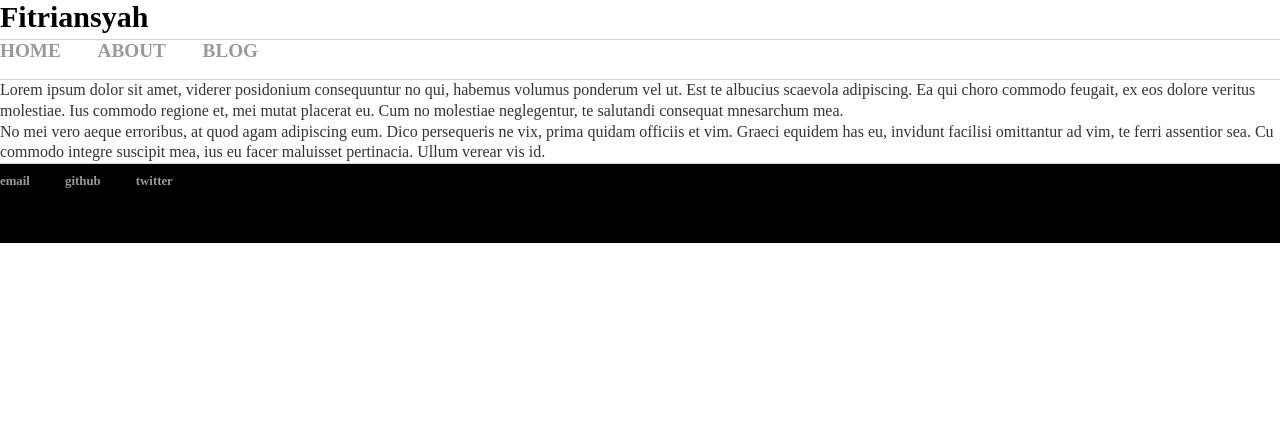
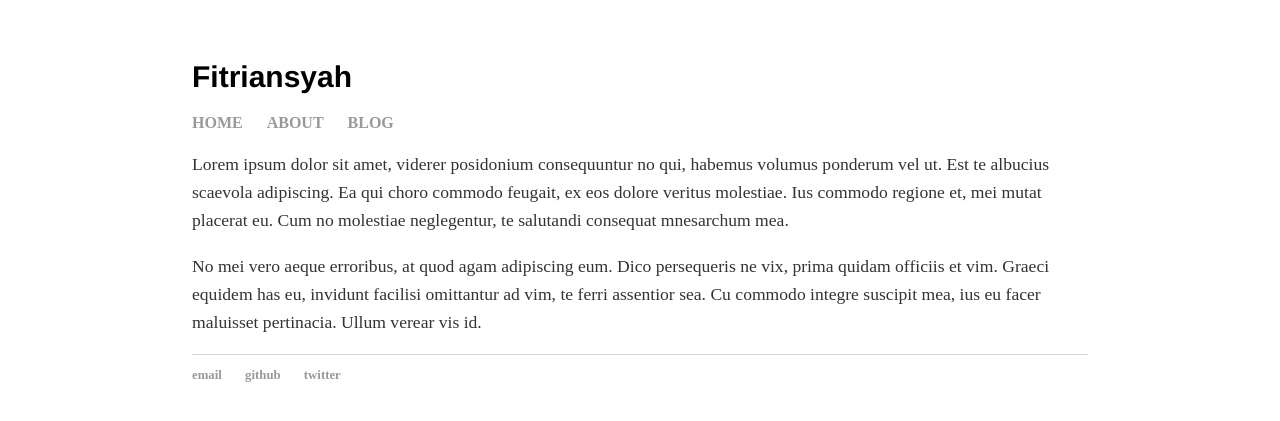
Before and after one commit to rnfitriansyah/rnfitriansyah.github.io, a Jekyll site: the page built from index.html, in a window 1280 px wide. Shown: the top 421 px of the page. Built offline with Jekyll 4.4.1, drawn with Linux system fonts in a browser that asks for light colours.

Commit message:
Update default.html

```diff
--- a/_layouts/default.html
+++ b/_layouts/default.html
@@ -3,7 +3,7 @@
 		<head>
 			<title>{{ page.title }}</title>
 			<!-- link to main stylesheet -->
-			<link rel="stylesheet" type="text/css" href="/css/responsive.css">
+			<link rel="stylesheet" type="text/css" href="/css/main.css">
 		</head>
 		<body>
 			<header>
```
